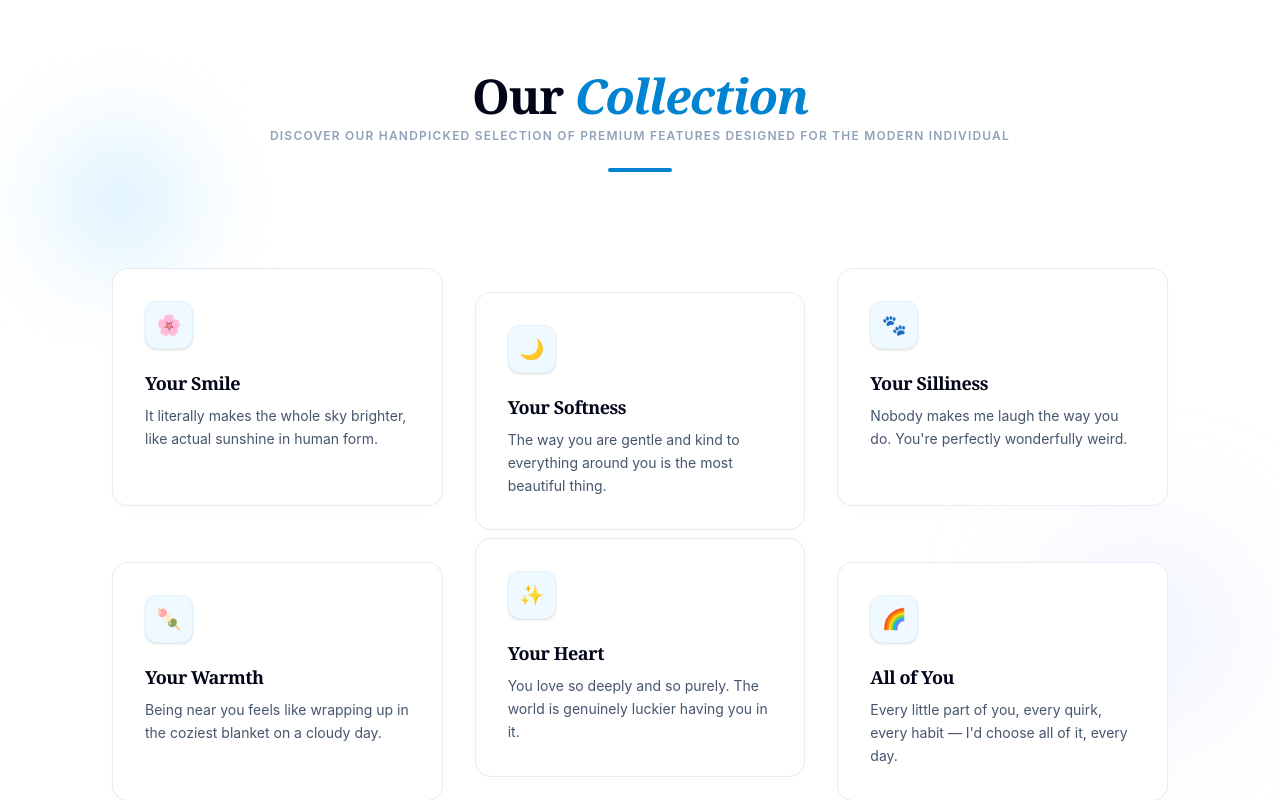
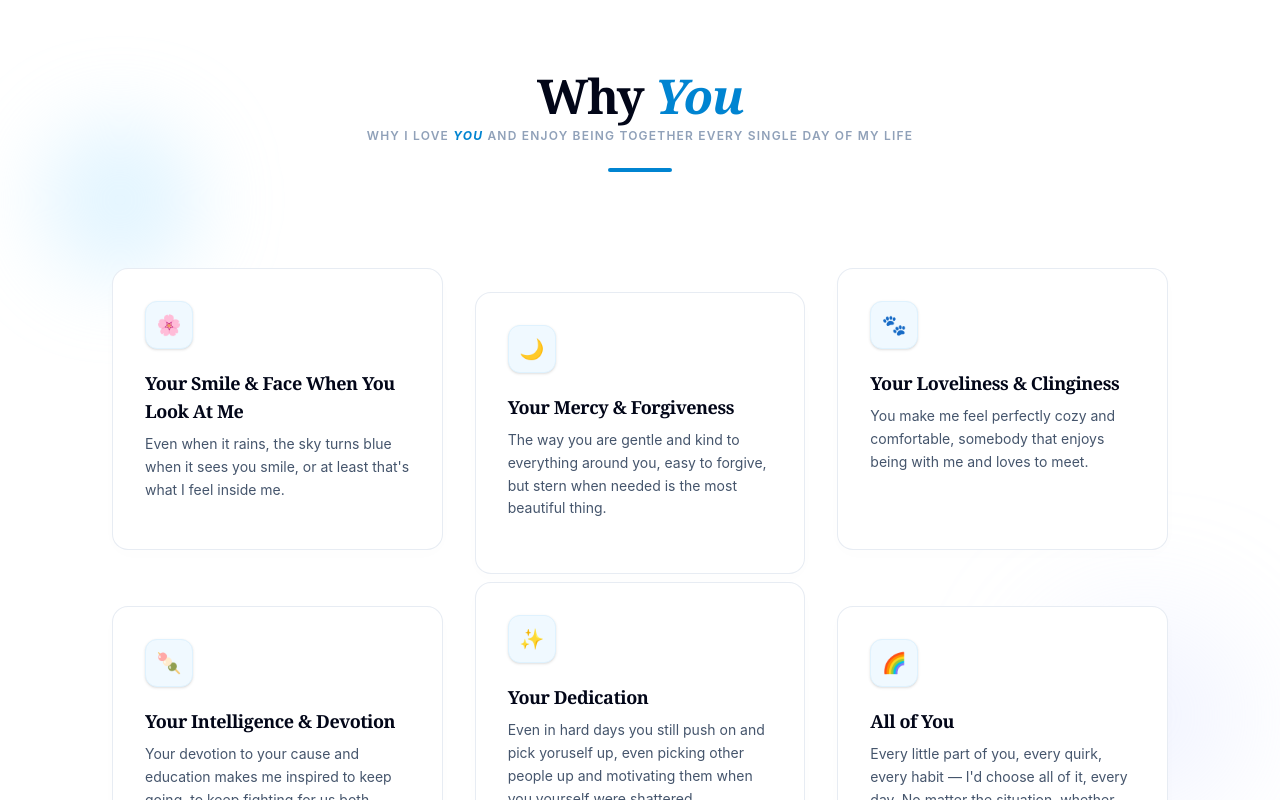
Before and after one commit to femnixx/birthday-20-ciby, a Next.js app: page / in a window 1280 px wide. Shown: the part 760-1560 px from the top of the page. Built offline with nearby package versions, Linux system fonts and the light colour scheme.

Commit message:
refactor(ui): revert ReasonCard to original static layout

```diff
--- a/app/components/ReasonCard.tsx
+++ b/app/components/ReasonCard.tsx
@@ -6,16 +6,20 @@ interface ReasonProps {
   icon: string;
   title: string;
   text: string;
+  imageSrc?: string; // Optional image
 }
 
-export default function ReasonCard({ icon, title, text }: ReasonProps) {
+export default function ReasonCard({ icon, title, text, imageSrc }: ReasonProps) {
   return (
     <motion.div
       className="bg-white border border-slate-200/80 p-6 md:p-8 rounded-2xl h-full flex flex-col items-start text-left shadow-[0_4px_20px_rgba(15,23,42,0.01)] relative overflow-hidden group"
-      whileHover={{ border: "1px solid rgba(14, 165, 233, 0.3)" }}
-      transition={{ duration: 0.2 }}
+      whileHover={{
+        border: "1px solid rgba(14, 165, 233, 0.3)",
+        y: -5
+      }}
+      transition={{ duration: 0.3 }}
     >
-      {/* Background Soft Interactive Visual Anchor Glow */}
+      {/* Background Glow */}
       <div className="absolute -right-6 -bottom-6 w-24 h-24 bg-sky-500/5 rounded-full filter blur-xl opacity-0 group-hover:opacity-100 transition-opacity duration-300" />
 
       <div className="w-12 h-12 bg-sky-50 border border-sky-100 rounded-xl flex items-center justify-center text-xl mb-5 shadow-sm group-hover:scale-110 transition-transform duration-300">
@@ -26,9 +30,16 @@ export default function ReasonCard({ icon, title, text }: ReasonProps) {
         {title}
       </h3>
 
-      <p className="text-xs md:text-sm text-slate-600 leading-relaxed font-normal">
+      <p className="text-xs md:text-sm text-slate-600 leading-relaxed font-normal mb-4">
         {text}
       </p>
+
+      {/* Image placement inside the flow so it doesn't break the layout */}
+      {imageSrc && (
+        <div className="w-full h-32 mt-auto overflow-hidden rounded-xl">
+          <img src={imageSrc} alt="Visual" className="w-full h-full object-cover" />
+        </div>
+      )}
     </motion.div>
   );
 }
--- a/app/data/dinnerData.ts
+++ b/app/data/dinnerData.ts
@@ -25,12 +25,12 @@ export interface DinnerSpotItem {
 }
 
 export const reasons: ReasonItem[] = [
-  { icon: "🌸", title: "Your Smile", text: "It literally makes the whole sky brighter, like actual sunshine in human form." },
-  { icon: "🌙", title: "Your Softness", text: "The way you are gentle and kind to everything around you is the most beautiful thing." },
-  { icon: "🐾", title: "Your Silliness", text: "Nobody makes me laugh the way you do. You're perfectly wonderfully weird." },
-  { icon: "🍡", title: "Your Warmth", text: "Being near you feels like wrapping up in the coziest blanket on a cloudy day." },
-  { icon: "✨", title: "Your Heart", text: "You love so deeply and so purely. The world is genuinely luckier having you in it." },
-  { icon: "🌈", title: "All of You", text: "Every little part of you, every quirk, every habit — I'd choose all of it, every day." },
+  { icon: "🌸", title: "Your Smile & Face When You Look At Me", text: "Even when it rains, the sky turns blue when it sees you smile, or at least that's what I feel inside me." },
+  { icon: "🌙", title: "Your Mercy & Forgiveness", text: "The way you are gentle and kind to everything around you, easy to forgive, but stern when needed is the most beautiful thing." },
+  { icon: "🐾", title: "Your Loveliness & Clinginess", text: "You make me feel perfectly cozy and comfortable, somebody that enjoys being with me and loves to meet." },
+  { icon: "🍡", title: "Your Intelligence & Devotion", text: "Your devotion to your cause and education makes me inspired to keep going, to keep fighting for us both." },
+  { icon: "✨", title: "Your Dedication", text: "Even in hard days you still push on and pick yoruself up, even picking other people up and motivating them when you yourself were shattered." },
+  { icon: "🌈", title: "All of You", text: "Every little part of you, every quirk, every habit — I'd choose all of it, every day. No matter the situation, whether hard or not, I'd end up choosing you." },
 ];
 
 export const dinnerSpots: DinnerSpotItem[] = [
--- a/app/page.tsx
+++ b/app/page.tsx
@@ -52,11 +52,42 @@ export default function Page() {
     }
   };
 
+  // Standard fade for other sections
   const sectionFadeReveal: Variants = {
-    offscreen: { opacity: 0 },
+    offscreen: { opacity: 0, y: 20 },
     onscreen: {
       opacity: 1,
-      transition: { duration: 0.5, ease: "easeOut" }
+      y: 0,
+      transition: { duration: 0.6, ease: "easeOut" }
+    }
+  };
+
+  // SUBTLE: Slower, smaller movement for a refined feel
+  const sectionSubtleReveal: Variants = {
+    offscreen: { opacity: 0, y: 10 },
+    onscreen: {
+      opacity: 1,
+      y: 0,
+      transition: { duration: 0.8, ease: "easeInOut" }
+    }
+  };
+
+  // BOUNCY: Spring animation for the game/cookie
+  const sectionBounceReveal: Variants = {
+    offscreen: {
+      opacity: 0,
+      y: 100,
+      scale: 0.9
+    },
+    onscreen: {
+      opacity: 1,
+      y: 0,
+      scale: 1,
+      transition: {
+        type: "spring",
+        bounce: 0.5,
+        duration: 0.8
+      }
     }
   };
 
@@ -90,10 +121,10 @@ export default function Page() {
             className="text-center mb-24 space-y-2"
           >
             <h2 className="text-3xl md:text-5xl font-serif font-black tracking-tight text-slate-950">
-              Our <span className="text-sky-600 italic font-bold">Collection</span>
+              Why <span className="text-sky-600 italic font-bold">You</span>
             </h2>
             <p className="text-xs font-semibold text-slate-400 tracking-widest uppercase">
-              Discover our handpicked selection of premium features designed for the modern individual
+              Why I love <span className='text-sky-600 italic font-bold'>You</span> and enjoy being together every single day of my life
             </p>
             <div className="w-16 h-1 bg-sky-600 mx-auto !mt-6 rounded-full" />
           </motion.div>
@@ -132,25 +163,25 @@ export default function Page() {
       {/* 3. CATCH GAME SECTION */}
       <CatchGame />
 
-      {/* 4. THE ORACLE (FORTUNE COOKIE) SECTION */}
+      {/* 4. THE ORACLE (FORTUNE COOKIE) SECTION - BOUNCY */}
       <motion.section
         id="fortune-cookie"
         initial="offscreen"
         whileInView="onscreen"
-        viewport={{ once: true, amount: 0.15 }}
-        variants={sectionFadeReveal}
+        viewport={{ once: false, amount: 0.15 }}
+        variants={sectionBounceReveal}
       >
         <FortuneCookie />
       </motion.section>
 
-      {/* 5. DINNER RECOMMENDATIONS SECTION */}
+      {/* 5. DINNER RECOMMENDATIONS SECTION - SUBTLE */}
       <motion.section
         id="dinner"
         className="py-28 bg-white relative z-20 border-t border-slate-200/50"
         initial="offscreen"
         whileInView="onscreen"
-        viewport={{ once: true, amount: 0.1 }}
-        variants={sectionFadeReveal}
+        viewport={{ once: false, amount: 0.1 }}
+        variants={sectionSubtleReveal}
       >
         <div className="max-w-6xl mx-auto px-6 md:px-12">
           <CurationHeader
```
